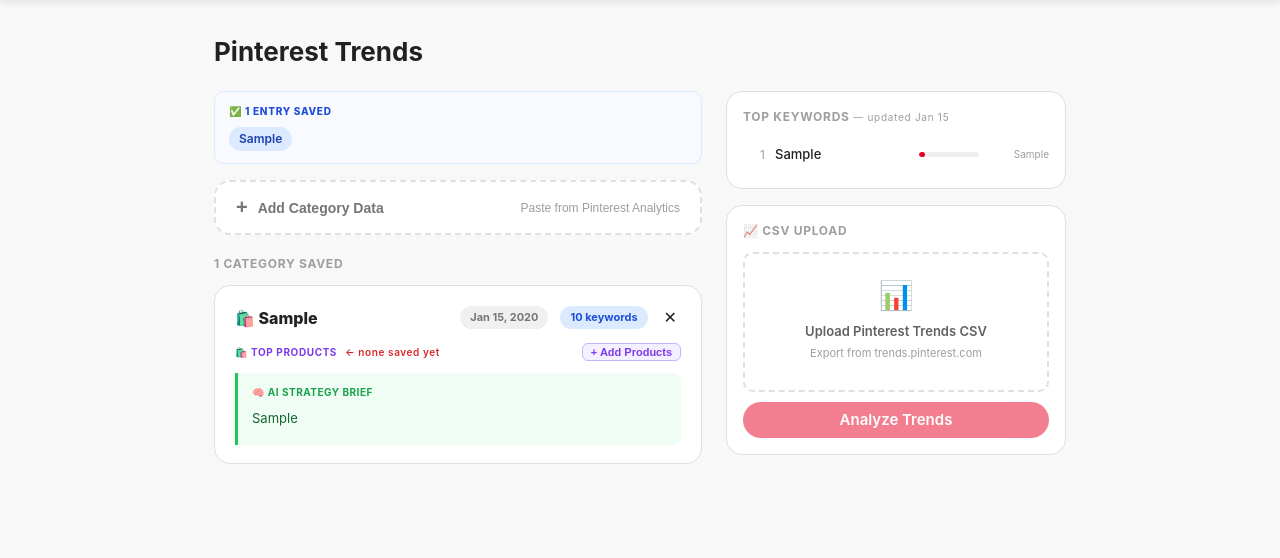
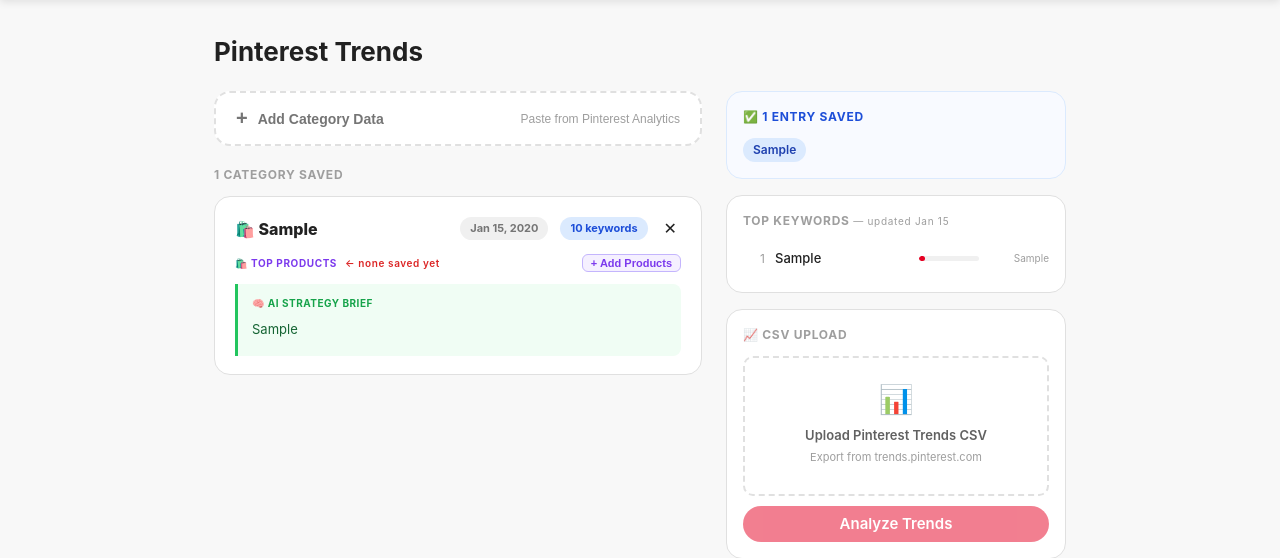
Before and after one commit to Zmoneyy/pinterest-automation, a Flask app: page /trends in a window 1280 px wide. Shown: the part 87-645 px from the top of the page. Run offline with Flask 3, Linux system fonts and the light colour scheme; the visitor is signed in with stand-in values (Sample User, id 1); tables that the repository leaves empty hold one stand-in row (values such as "Sample post"); some libraries are stand-ins or nearby versions.

Commit message:
Move saved categories box to top of right sidebar
Co-Authored-By: Claude Sonnet 4.6 <noreply@anthropic.com>

```diff
--- a/templates/trends.html
+++ b/templates/trends.html
@@ -212,20 +212,6 @@
 
 {# ── LEFT: category library ── #}
 <div>
-
-  {# ── Saved categories quick-glance box ── #}
-  {% if entries %}
-  <div style="background:#f8faff;border:1.5px solid #dbeafe;border-radius:10px;padding:12px 14px;margin-bottom:16px;">
-    <div style="font-size:10px;font-weight:800;text-transform:uppercase;letter-spacing:0.07em;color:#1d4ed8;margin-bottom:8px;">
-      ✅ {{ entries|length }} Entr{{ 'y' if entries|length == 1 else 'ies' }} Saved
-    </div>
-    <div style="display:flex;flex-wrap:wrap;gap:5px;">
-      {% for e in entries %}
-        <span style="font-size:12px;font-weight:600;background:#dbeafe;color:#1e40af;padding:3px 10px;border-radius:20px;">{{ e.category }}</span>
-      {% endfor %}
-    </div>
-  </div>
-  {% endif %}
 
   {# Add Category button #}
   <button class="add-cat-btn" type="button" onclick="togglePastePanel()">
@@ -442,6 +428,18 @@
 
 {# ── RIGHT: board suggestions + keyword table ── #}
 <div>
+
+  {# ── Saved categories quick-glance ── #}
+  {% if entries %}
+  <div class="sidebar-section" style="border-color:#dbeafe;background:#f8faff;">
+    <div class="sidebar-section-title" style="color:#1d4ed8;">✅ {{ entries|length }} Entr{{ 'y' if entries|length == 1 else 'ies' }} Saved</div>
+    <div style="display:flex;flex-wrap:wrap;gap:5px;">
+      {% for e in entries %}
+        <span style="font-size:12px;font-weight:600;background:#dbeafe;color:#1e40af;padding:3px 10px;border-radius:20px;">{{ e.category }}</span>
+      {% endfor %}
+    </div>
+  </div>
+  {% endif %}
 
   {% if board_suggestions %}
   <div class="sidebar-section">
```
